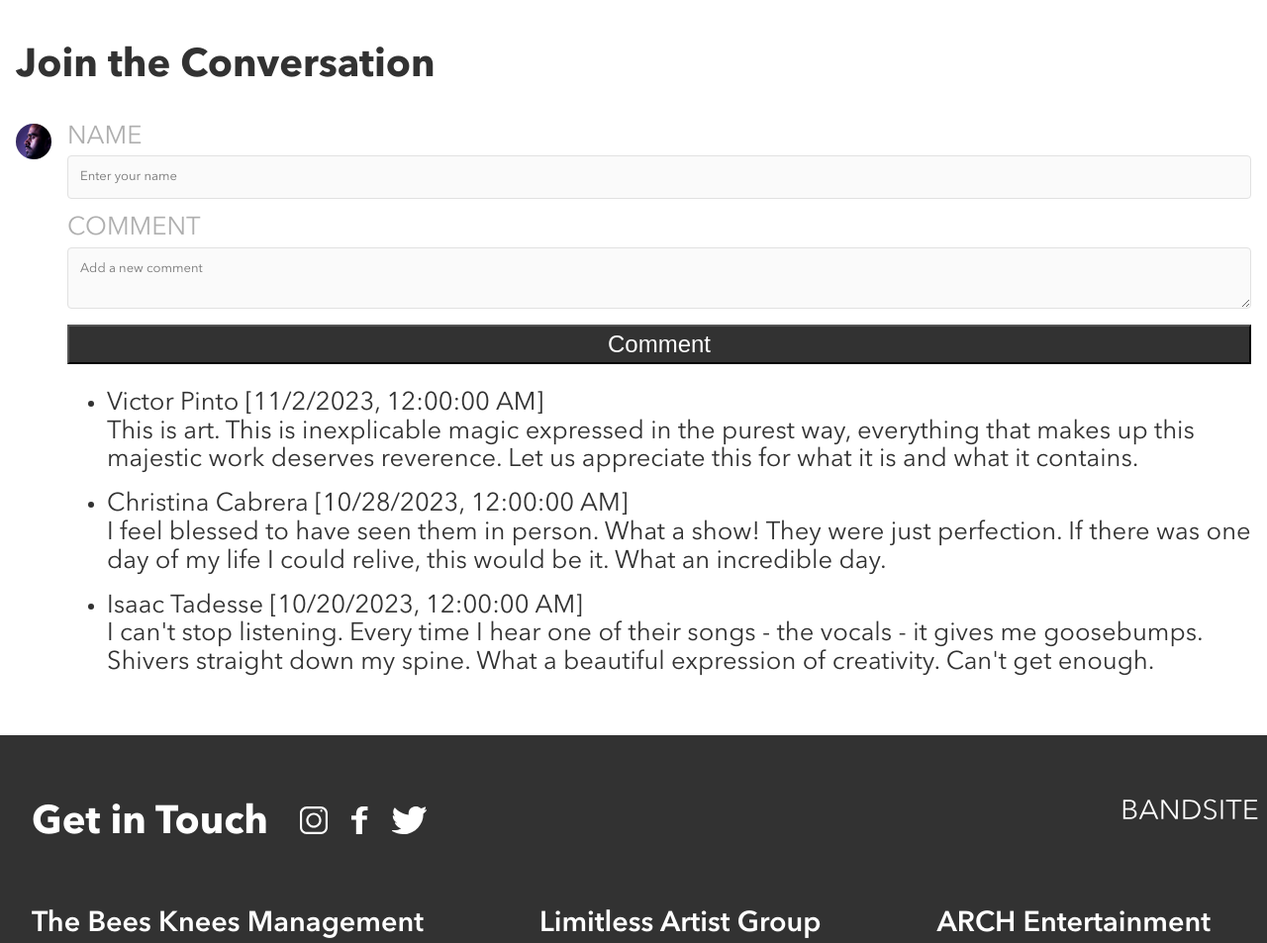
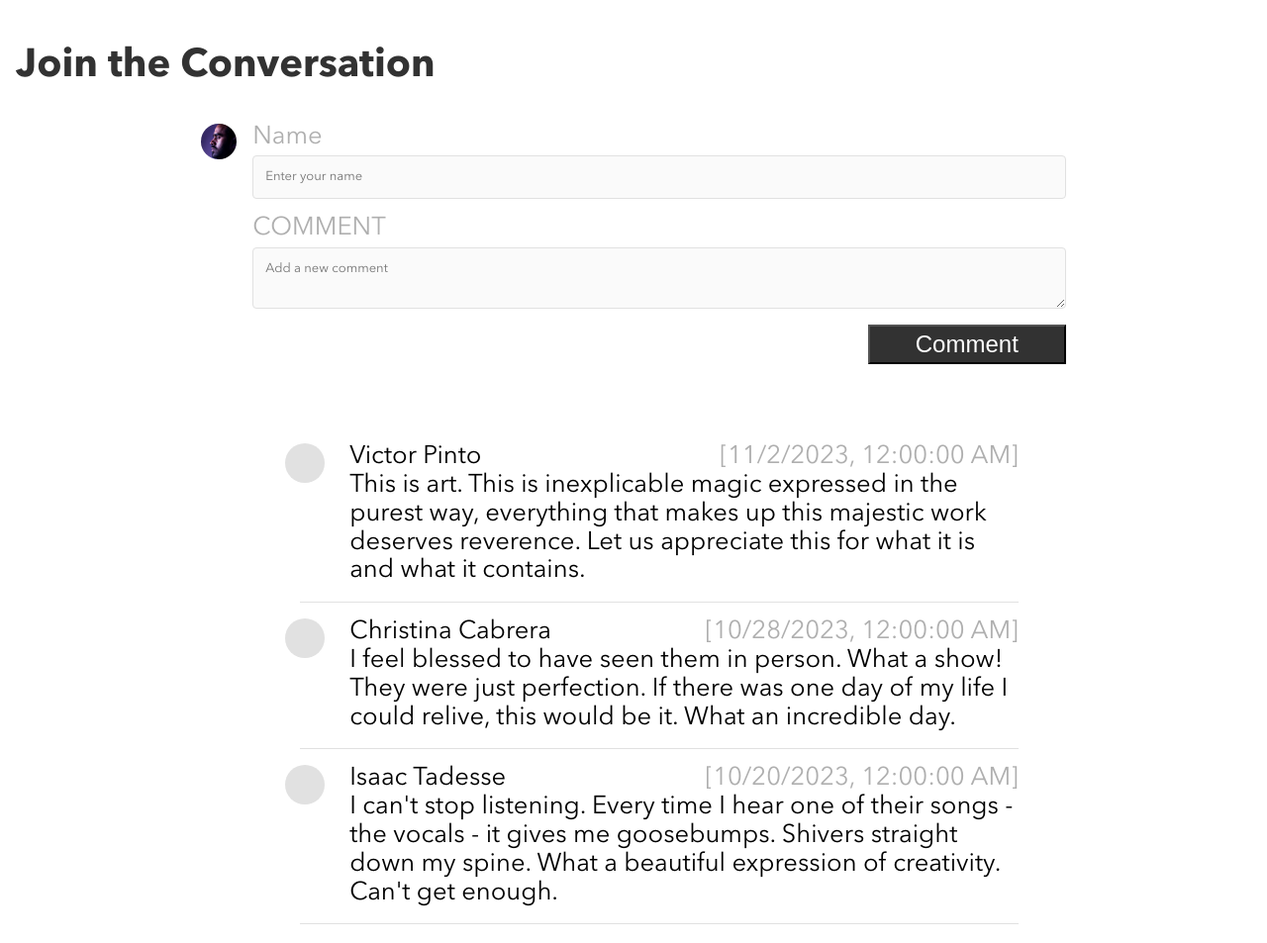
Before and after one commit to charlotteyuqiu/bandsite, a plain HTML site: page index.html in a window 1280 px wide. Shown: the part 3080-4033 px from the top of the page at 99% size. Drawn offline with Linux system fonts and the light colour scheme; files whose address does not match are found by name.

Commit message:
updated sass on responsive design

```diff
--- a/scripts/index-page.js
+++ b/scripts/index-page.js
@@ -33,16 +33,23 @@ class Comment {
 // li structure
 function addComment(comment) {
   const listItem = document.createElement("li");
-  const nameSpan = document.createElement("span");
-  const timeSpan = document.createElement("span");
+  listItem.classList.add("conversation__list-item");
+  const nameSpan = document.createElement("div");
+  nameSpan.classList.add("conversation__name");
+  const timeSpan = document.createElement("div");
+  timeSpan.classList.add("conversation__date");
   const commentText = document.createElement("p");
 
   nameSpan.textContent = comment.name + " ";
   timeSpan.textContent = ` [${comment.timestamp}] `;
   commentText.textContent = comment.comment;
 
-  listItem.appendChild(nameSpan);
-  listItem.appendChild(timeSpan);
+  const nameTime = document.createElement("div");
+  nameTime.classList.add("conversation__name-time");
+  nameTime.appendChild(nameSpan);
+  nameTime.appendChild(timeSpan);
+
+  listItem.appendChild(nameTime);
   listItem.appendChild(commentText);
   commentList.prepend(listItem);
 }
@@ -65,7 +72,7 @@ form.addEventListener("submit", (event) => {
     const timestamp = new Date().toLocaleString();
     const newComment = new Comment(name, timestamp, comment);
     comments.push(newComment);
-    addCommentToDOM(newComment);
+    addComment(newComment);
   }
   form.reset();
 });
--- a/styles/bio.scss
+++ b/styles/bio.scss
@@ -125,6 +125,10 @@
   &--display {
     display: flex;
     gap: 1rem;
+    @include desktop {
+      width: 70%;
+      margin: auto;
+    }
   }
 
   &__image {
@@ -154,18 +158,77 @@
     line-height: 1.125rem;
     font-weight: 400;
     background-color: $Alabaster;
+    color: $BandSite-DarkBlack;
   }
 
   &__label {
     color: $Silver;
-    margin-bottom: 4px;
-    text-transform: uppercase;
-    font-weight: 500;
+    margin-bottom: 0.25rem;
   }
   &__button {
     height: 2.5rem;
     font-size: 1.5rem;
     color: $White;
     background-color: $BandSite-Black;
+    @include tablet {
+      padding: 0 2rem;
+      width: 12.5rem;
+      margin-left: auto;
+    }
+  }
+
+  &__list {
+    list-style: none;
+    margin-top: 2rem;
+    @include tablet {
+      padding: 3rem;
+    }
+    @include desktop {
+      width: 100%;
+    }
+  }
+
+  &__list-item {
+    border-bottom: 1px solid $Mercury;
+    margin-bottom: 1rem;
+    padding-left: 3.125rem;
+    gap: 1rem;
+    color: $BandSite-DarkBlack;
+  }
+  &__list-item::before {
+    content: "";
+    width: 2.5rem;
+    height: 2.5rem;
+    position: absolute;
+    left: 3.75rem;
+    background-color: $Mercury;
+    border-radius: 50%;
+    @include desktop {
+      left: 18rem;
+    }
+  }
+
+  &__name-date {
+    display: flex;
+    justify-content: space-between;
+    margin-bottom: 2rem;
+  }
+
+  &__comment-detail {
+    flex-grow: 1;
+  }
+
+  &__name {
+    font-weight: 500;
+  }
+
+  &__date {
+    color: $Silver;
+  }
+
+  &__name-time {
+    display: flex;
+    justify-content: space-between;
+    width: 100%;
   }
 }
--- a/styles/shows.scss
+++ b/styles/shows.scss
@@ -19,6 +19,7 @@
     justify-content: center;
     align-items: flex-start;
     padding: 1rem;
+    padding-left: 3rem;
     gap: 1rem;
     @include tablet {
       gap: 2.25rem;
@@ -84,9 +85,9 @@
   }
 
   &__heading {
-    padding-left: 1rem;
+    padding-left: 3rem;
     @include tablet {
-      padding-left: 1.125rem;
+      padding-left: 4rem;
     }
   }
 
@@ -113,6 +114,8 @@
     @include tablet {
       padding: 1.5rem 1.125rem;
       flex-direction: row;
+      justify-content: space-between;
+      gap: 6rem;
     }
   }
 
@@ -128,6 +131,9 @@
   &__date-detail {
     font-weight: 500;
     color: $BandSite-DarkBlack;
+    @include tablet {
+      padding-top: 1.3rem;
+    }
   }
 
   &__list-each-detail {
```
Also changed, not shown: styles/bio.css, styles/shows.css, 2 other files.
